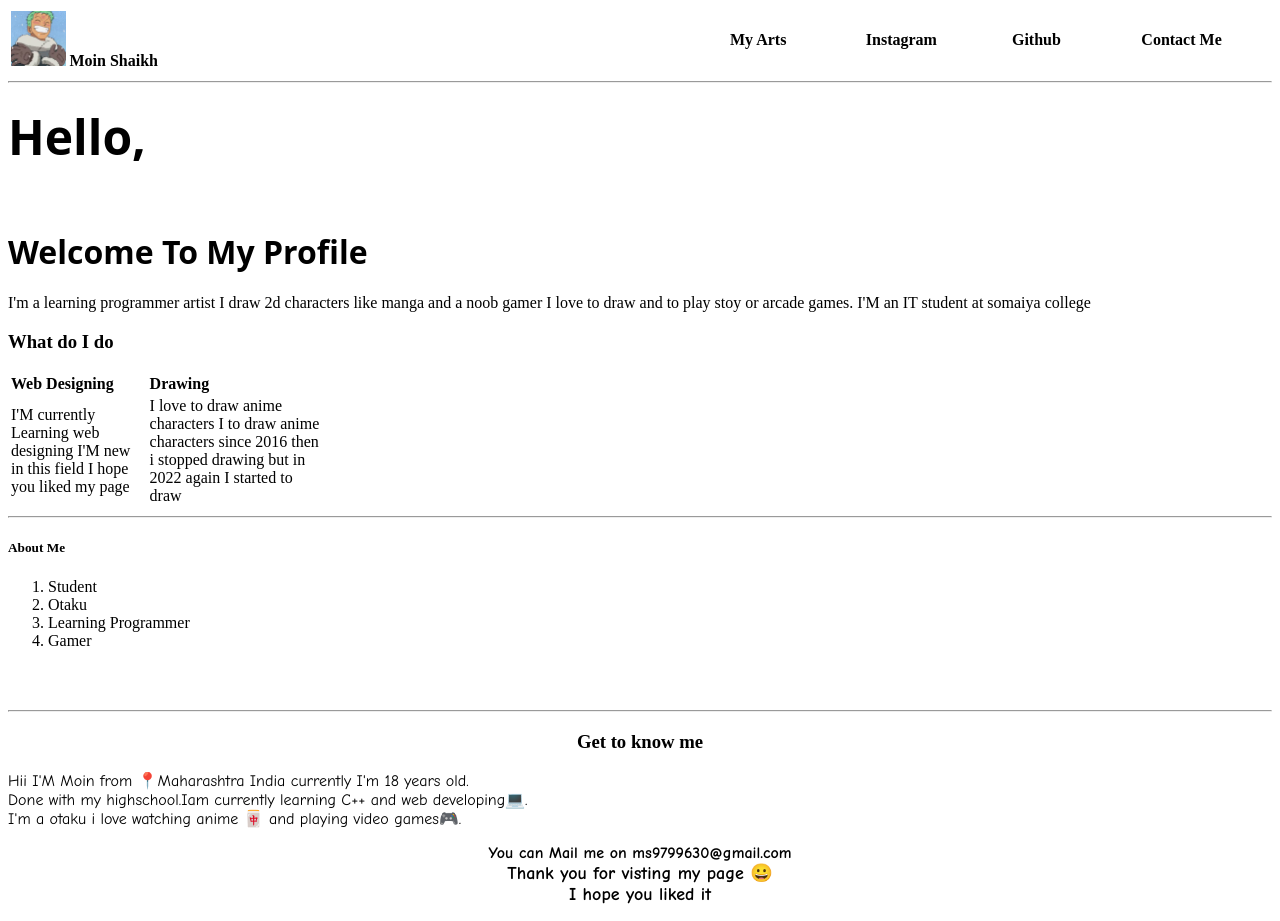
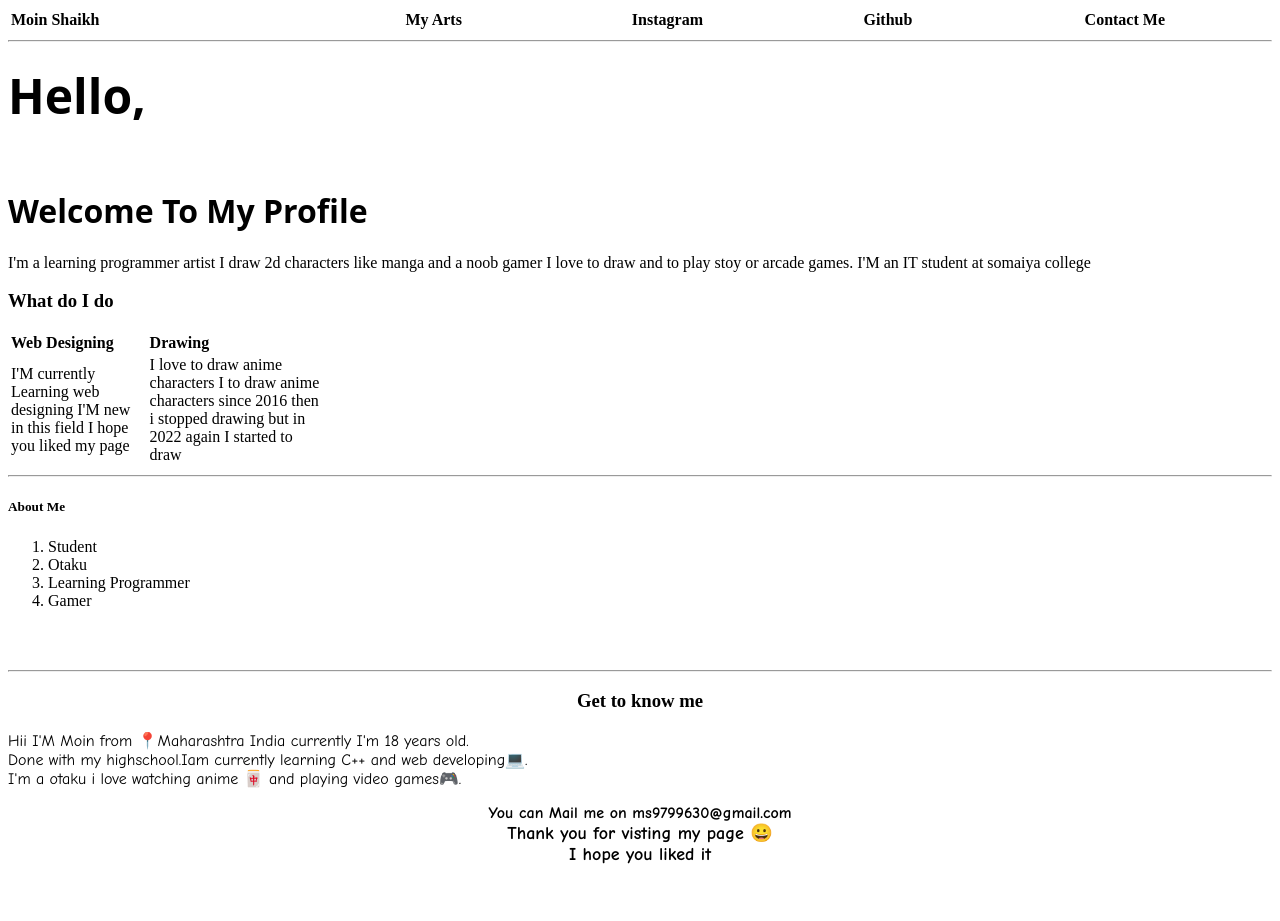
Before and after one commit to Zoro5689/my, a plain HTML site: page index.html in a window 1280 px wide. After the commit the page ends 881 px from the top, so only its background shows below. Drawn offline with Linux system fonts and the light colour scheme.

Commit message:
index.html

```diff
--- a/index.html
+++ b/index.html
@@ -21,7 +21,7 @@ text-decoration:none;
 		  <header>
           <table border="0" width="100%">
         <tr>
-          <th align="left"><img src="00.jpeg" width=8%> <b> Moin Shaikh </b></th>
+          <th align="left"><b> Moin Shaikh </b></th>
           <th><a href="https://www.instagram.com/zeref_arts/">My Arts</a></th>
           <th><a href="https://www.instagram.com/moin_shaikh5689/">Instagram</a></th>
           <th><a href="https://github.com/Zoro5689">Github</a></th>
```
